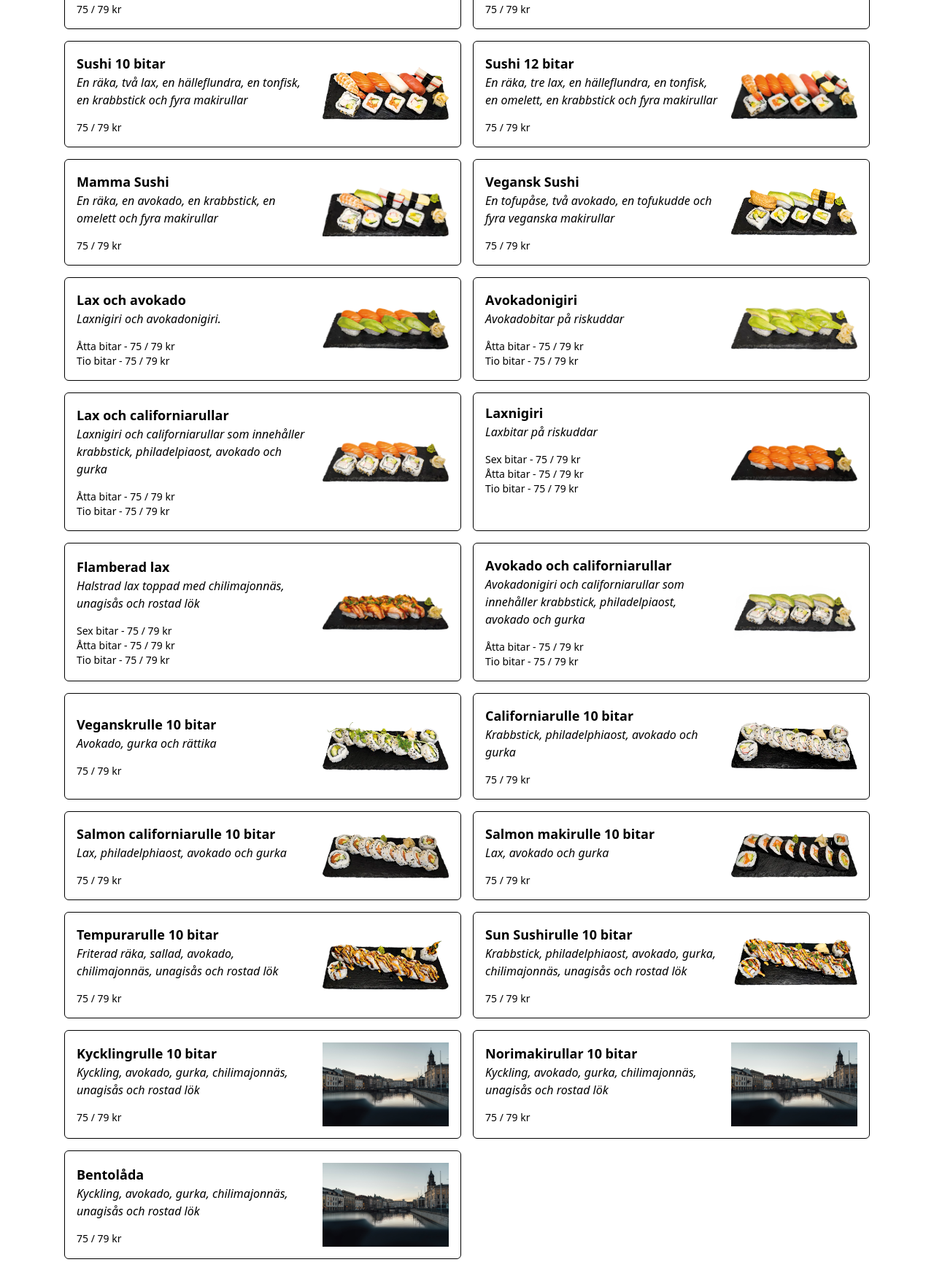
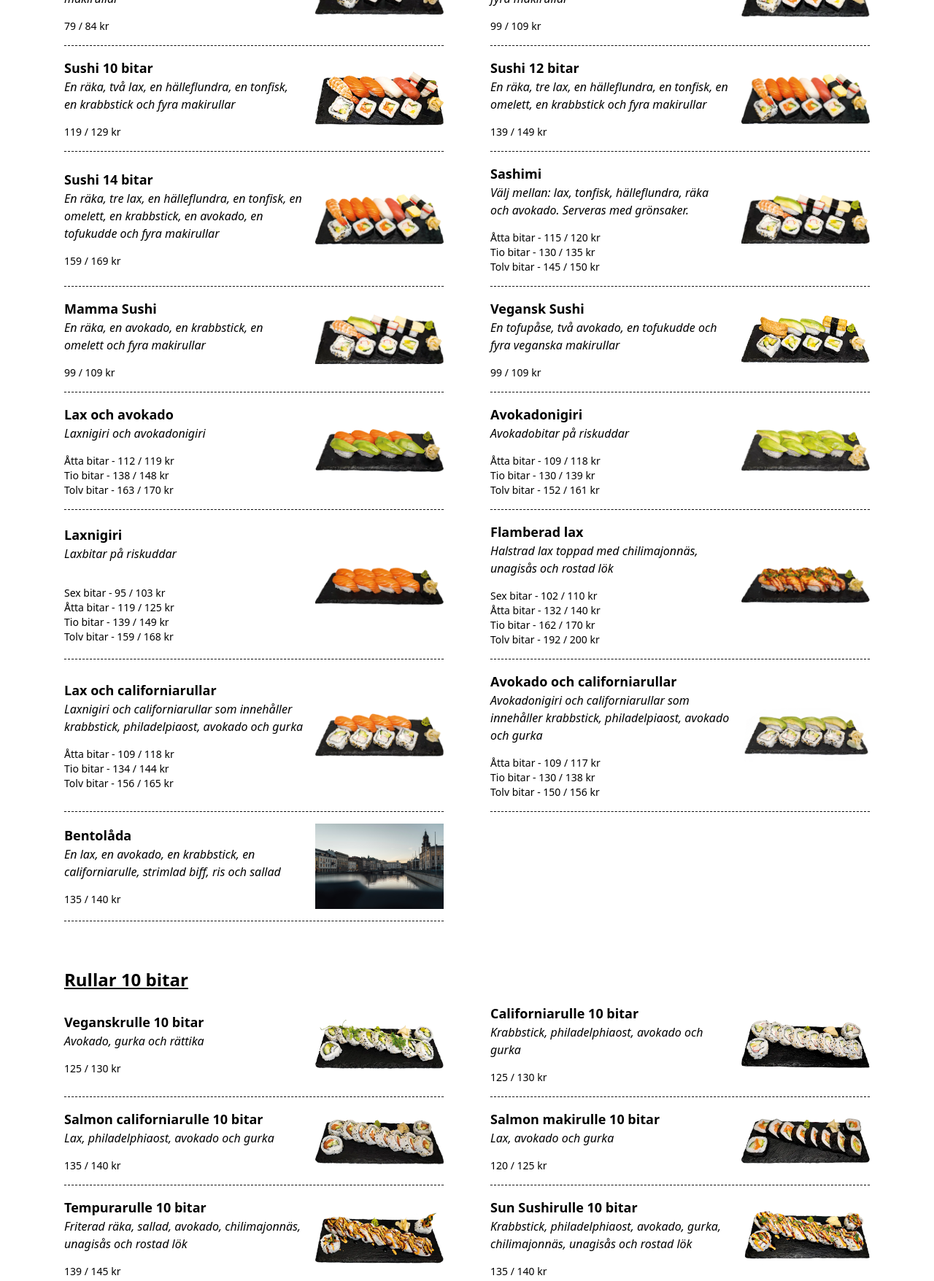
Before and after one commit to JenDin/sunsushigbg, a website: page src/sushi.html in a window 1280 px wide. Shown: the part 366-2122 px from the top of the page at 73% size. Drawn offline with Linux system fonts and the light colour scheme.

Commit message:
Add images

```diff
--- a/src/sushi.html
+++ b/src/sushi.html
@@ -84,23 +84,30 @@
           Sushi
         </h1>
 
-        <p class="px-6 md:grid md:grid-cols-2 md:gap-4 md:max-w-6xl md:mx-auto">
-          Om du har några bekymmer angående allergier hjälper vi dig gärna när
-          du beställer maten.
+        <p
+          class="px-6 md:grid md:grid-cols-2 md:gap-4 md:max-w-6xl md:mx-auto mb-10"
+        >
+          Priserna motsvarar lunch och efter lunch.
         </p>
 
+        <h2
+          class="text-2xl font-bold underline px-6 md:grid md:grid-cols-2 md:gap-4 md:max-w-6xl md:mx-auto"
+        >
+          Nigiri & Rullar | Sashimi
+        </h2>
+
         <section
-          class="p-6 md:grid md:grid-cols-2 md:gap-4 md:max-w-6xl md:mx-auto mb-10"
+          class="px-6 md:grid md:grid-cols-2 md:gap-x-16 md-gap-y-2 md:max-w-6xl md:mx-auto mb-8"
         >
           <div
-            class="border border-black hover:border-[#a50601] rounded-md p-4 mb-4 md:mb-0 flex items-center gap-4"
+            class="border-b border-black border-dashed hover:border-[#a50601] py-4 flex items-center gap-4"
           >
             <div class="flex flex-col justify-between w-[65%]">
               <h2 class="text-lg font-bold">Sushi 6 bitar</h2>
               <p class="italic text-md mb-4">
                 En lax, en avokado, en krabbstick och tre makirullar
               </p>
-              <p class="text-sm">75 / 79 kr</p>
+              <p class="text-sm">79 / 84 kr</p>
             </div>
             <div class="w-[35%]">
               <img
@@ -111,14 +118,14 @@
             </div>
           </div>
           <div
-            class="border border-black hover:border-[#a50601] rounded-md p-4 mb-4 md:mb-0 flex items-center gap-4"
+            class="border-b border-black border-dashed hover:border-[#a50601] py-4 flex items-center gap-4"
           >
             <div class="flex flex-col justify-between w-[65%]">
               <h2 class="text-lg font-bold">Sushi 8 bitar</h2>
               <p class="italic text-md mb-4">
                 En räka, en lax, en tonfisk, en krabbstick och fyra makirullar
               </p>
-              <p class="text-sm">75 / 79 kr</p>
+              <p class="text-sm">99 / 109 kr</p>
             </div>
             <div class="w-[35%]">
               <img
@@ -130,7 +137,7 @@
           </div>
 
           <div
-            class="border border-black hover:border-[#a50601] rounded-md p-4 mb-4 md:mb-0 flex items-center gap-4"
+            class="border-b border-black border-dashed hover:border-[#a50601] py-4 flex items-center gap-4"
           >
             <div class="flex flex-col justify-between w-[65%]">
               <h2 class="text-lg font-bold">Sushi 10 bitar</h2>
@@ -138,7 +145,7 @@
                 En räka, två lax, en hälleflundra, en tonfisk, en krabbstick och
                 fyra makirullar
               </p>
-              <p class="text-sm">75 / 79 kr</p>
+              <p class="text-sm">119 / 129 kr</p>
             </div>
             <div class="w-[35%]">
               <img
@@ -150,7 +157,7 @@
           </div>
 
           <div
-            class="border border-black hover:border-[#a50601] rounded-md p-4 mb-4 md:mb-0 flex items-center gap-4"
+            class="border-b border-black border-dashed hover:border-[#a50601] py-4 flex items-center gap-4"
           >
             <div class="flex flex-col justify-between w-[65%]">
               <h2 class="text-lg font-bold">Sushi 12 bitar</h2>
@@ -158,7 +165,7 @@
                 En räka, tre lax, en hälleflundra, en tonfisk, en omelett, en
                 krabbstick och fyra makirullar
               </p>
-              <p class="text-sm">75 / 79 kr</p>
+              <p class="text-sm">139 / 149 kr</p>
             </div>
             <div class="w-[35%]">
               <img
@@ -170,15 +177,37 @@
           </div>
 
           <div
-            class="border border-black hover:border-[#a50601] rounded-md p-4 mb-4 md:mb-0 flex items-center gap-4"
+            class="border-b border-black border-dashed hover:border-[#a50601] py-4 flex items-center gap-4"
           >
             <div class="flex flex-col justify-between w-[65%]">
-              <h2 class="text-lg font-bold">Mamma Sushi</h2>
+              <h2 class="text-lg font-bold">Sushi 14 bitar</h2>
               <p class="italic text-md mb-4">
-                En räka, en avokado, en krabbstick, en omelett och fyra
-                makirullar
+                En räka, tre lax, en hälleflundra, en tonfisk, en omelett, en
+                krabbstick, en avokado, en tofukudde och fyra makirullar
               </p>
-              <p class="text-sm">75 / 79 kr</p>
+              <p class="text-sm">159 / 169 kr</p>
+            </div>
+            <div class="w-[35%]">
+              <img
+                src="/src/images/sushi/12_bitar.webp"
+                class="w-[100%]"
+                alt=""
+              />
+            </div>
+          </div>
+
+          <div
+            class="border-b border-black border-dashed hover:border-[#a50601] py-4 flex items-center gap-4"
+          >
+            <div class="flex flex-col justify-between w-[65%]">
+              <h2 class="text-lg font-bold">Sashimi</h2>
+              <p class="italic text-md mb-4">
+                Välj mellan: lax, tonfisk, hälleflundra, räka och avokado.
+                Serveras med grönsaker.
+              </p>
+              <p class="text-sm">Åtta bitar - 115 / 120 kr</p>
+              <p class="text-sm">Tio bitar - 130 / 135 kr</p>
+              <p class="text-sm">Tolv bitar - 145 / 150 kr</p>
             </div>
             <div class="w-[35%]">
               <img
@@ -190,7 +219,27 @@
           </div>
 
           <div
-            class="border border-black hover:border-[#a50601] rounded-md p-4 mb-4 md:mb-0 flex items-center gap-4"
+            class="border-b border-black border-dashed hover:border-[#a50601] py-4 flex items-center gap-4"
+          >
+            <div class="flex flex-col justify-between w-[65%]">
+              <h2 class="text-lg font-bold">Mamma Sushi</h2>
+              <p class="italic text-md mb-4">
+                En räka, en avokado, en krabbstick, en omelett och fyra
+                makirullar
+              </p>
+              <p class="text-sm">99 / 109 kr</p>
+            </div>
+            <div class="w-[35%]">
+              <img
+                src="/src/images/sushi/mamma_sushi.webp"
+                class="w-[100%]"
+                alt=""
+              />
+            </div>
+          </div>
+
+          <div
+            class="border-b border-black border-dashed hover:border-[#a50601] py-4 flex items-center gap-4"
           >
             <div class="flex flex-col justify-between w-[65%]">
               <h2 class="text-lg font-bold">Vegansk Sushi</h2>
@@ -198,7 +247,7 @@
                 En tofupåse, två avokado, en tofukudde och fyra veganska
                 makirullar
               </p>
-              <p class="text-sm">75 / 79 kr</p>
+              <p class="text-sm">99 / 109 kr</p>
             </div>
             <div class="w-[35%]">
               <img
@@ -210,13 +259,14 @@
           </div>
 
           <div
-            class="border border-black hover:border-[#a50601] rounded-md p-4 mb-4 md:mb-0 flex items-center gap-4"
+            class="border-b border-black border-dashed hover:border-[#a50601] py-4 flex items-center gap-4"
           >
             <div class="flex flex-col justify-between w-[65%]">
               <h2 class="text-lg font-bold">Lax och avokado</h2>
-              <p class="italic text-md mb-4">Laxnigiri och avokadonigiri.</p>
-              <p class="text-sm">Åtta bitar - 75 / 79 kr</p>
-              <p class="text-sm">Tio bitar - 75 / 79 kr</p>
+              <p class="italic text-md mb-4">Laxnigiri och avokadonigiri</p>
+              <p class="text-sm">Åtta bitar - 112 / 119 kr</p>
+              <p class="text-sm">Tio bitar - 138 / 148 kr</p>
+              <p class="text-sm">Tolv bitar - 163 / 170 kr</p>
             </div>
             <div class="w-[35%]">
               <img
@@ -228,13 +278,14 @@
           </div>
 
           <div
-            class="border border-black hover:border-[#a50601] rounded-md p-4 mb-4 md:mb-0 flex items-center gap-4"
+            class="border-b border-black border-dashed hover:border-[#a50601] py-4 flex items-center gap-4"
           >
             <div class="flex flex-col justify-between w-[65%]">
               <h2 class="text-lg font-bold">Avokadonigiri</h2>
               <p class="italic text-md mb-4">Avokadobitar på riskuddar</p>
-              <p class="text-sm">Åtta bitar - 75 / 79 kr</p>
-              <p class="text-sm">Tio bitar - 75 / 79 kr</p>
+              <p class="text-sm">Åtta bitar - 109 / 118 kr</p>
+              <p class="text-sm">Tio bitar - 130 / 139 kr</p>
+              <p class="text-sm">Tolv bitar - 152 / 161 kr</p>
             </div>
             <div class="w-[35%]">
               <img
@@ -246,7 +297,49 @@
           </div>
 
           <div
-            class="border border-black hover:border-[#a50601] rounded-md p-4 mb-4 md:mb-0 flex items-center gap-4"
+            class="border-b border-black border-dashed hover:border-[#a50601] py-4 flex items-center gap-4"
+          >
+            <div class="flex flex-col justify-between w-[65%]">
+              <h2 class="text-lg font-bold md:mt-0">Laxnigiri</h2>
+              <p class="italic text-md md:mb-8">Laxbitar på riskuddar</p>
+              <p class="text-sm">Sex bitar - 95 / 103 kr</p>
+              <p class="text-sm">Åtta bitar - 119 / 125 kr</p>
+              <p class="text-sm">Tio bitar - 139 / 149 kr</p>
+              <p class="text-sm">Tolv bitar - 159 / 168 kr</p>
+            </div>
+            <div class="w-[35%]">
+              <img
+                src="/src/images/sushi/laxnigiri.webp"
+                class="w-[100%]"
+                alt=""
+              />
+            </div>
+          </div>
+
+          <div
+            class="border-b border-black border-dashed hover:border-[#a50601] py-4 flex items-center gap-4"
+          >
+            <div class="flex flex-col justify-between w-[65%]">
+              <h2 class="text-lg font-bold">Flamberad lax</h2>
+              <p class="italic text-md mb-4">
+                Halstrad lax toppad med chilimajonnäs, unagisås och rostad lök
+              </p>
+              <p class="text-sm">Sex bitar - 102 / 110 kr</p>
+              <p class="text-sm">Åtta bitar - 132 / 140 kr</p>
+              <p class="text-sm">Tio bitar - 162 / 170 kr</p>
+              <p class="text-sm">Tolv bitar - 192 / 200 kr</p>
+            </div>
+            <div class="w-[35%]">
+              <img
+                src="/src/images/sushi/flamberad_lax.webp"
+                class="w-[100%]"
+                alt=""
+              />
+            </div>
+          </div>
+
+          <div
+            class="border-b border-black border-dashed hover:border-[#a50601] py-4 flex items-center gap-4"
           >
             <div class="flex flex-col justify-between w-[65%]">
               <h2 class="text-lg font-bold">Lax och californiarullar</h2>
@@ -254,8 +347,9 @@
                 Laxnigiri och californiarullar som innehåller krabbstick,
                 philadelpiaost, avokado och gurka
               </p>
-              <p class="text-sm">Åtta bitar - 75 / 79 kr</p>
-              <p class="text-sm">Tio bitar - 75 / 79 kr</p>
+              <p class="text-sm">Åtta bitar - 109 / 118 kr</p>
+              <p class="text-sm">Tio bitar - 134 / 144 kr</p>
+              <p class="text-sm">Tolv bitar - 156 / 165 kr</p>
             </div>
             <div class="w-[35%]">
               <img
@@ -267,47 +361,7 @@
           </div>
 
           <div
-            class="border border-black hover:border-[#a50601] rounded-md p-4 mb-4 md:mb-0 flex items-center gap-4"
-          >
-            <div class="flex flex-col justify-between w-[65%]">
-              <h2 class="text-lg font-bold md:mt-[-33px]">Laxnigiri</h2>
-              <p class="italic text-md mb-4">Laxbitar på riskuddar</p>
-              <p class="text-sm">Sex bitar - 75 / 79 kr</p>
-              <p class="text-sm">Åtta bitar - 75 / 79 kr</p>
-              <p class="text-sm">Tio bitar - 75 / 79 kr</p>
-            </div>
-            <div class="w-[35%]">
-              <img
-                src="/src/images/sushi/laxnigiri.webp"
-                class="w-[100%]"
-                alt=""
-              />
-            </div>
-          </div>
-
-          <div
-            class="border border-black hover:border-[#a50601] rounded-md p-4 mb-4 md:mb-0 flex items-center gap-4"
-          >
-            <div class="flex flex-col justify-between w-[65%]">
-              <h2 class="text-lg font-bold">Flamberad lax</h2>
-              <p class="italic text-md mb-4">
-                Halstrad lax toppad med chilimajonnäs, unagisås och rostad lök
-              </p>
-              <p class="text-sm">Sex bitar - 75 / 79 kr</p>
-              <p class="text-sm">Åtta bitar - 75 / 79 kr</p>
-              <p class="text-sm">Tio bitar - 75 / 79 kr</p>
-            </div>
-            <div class="w-[35%]">
-              <img
-                src="/src/images/sushi/flamberad_lax.webp"
-                class="w-[100%]"
-                alt=""
-              />
-            </div>
-          </div>
-
-          <div
-            class="border border-black hover:border-[#a50601] rounded-md p-4 mb-4 md:mb-0 flex items-center gap-4"
+            class="border-b border-black border-dashed hover:border-[#a50601] py-4 flex items-center gap-4"
           >
             <div class="flex flex-col justify-between w-[65%]">
               <h2 class="text-lg font-bold">Avokado och californiarullar</h2>
@@ -315,8 +369,9 @@
                 Avokadonigiri och californiarullar som innehåller krabbstick,
                 philadelpiaost, avokado och gurka
               </p>
-              <p class="text-sm">Åtta bitar - 75 / 79 kr</p>
-              <p class="text-sm">Tio bitar - 75 / 79 kr</p>
+              <p class="text-sm">Åtta bitar - 109 / 117 kr</p>
+              <p class="text-sm">Tio bitar - 130 / 138 kr</p>
+              <p class="text-sm">Tolv bitar - 150 / 156 kr</p>
             </div>
             <div class="w-[35%]">
               <img
@@ -328,12 +383,38 @@
           </div>
 
           <div
-            class="border border-black hover:border-[#a50601] rounded-md p-4 mb-4 md:mb-0 flex items-center gap-4"
+            class="border-b border-black border-dashed hover:border-[#a50601] py-4 flex items-center gap-4"
+          >
+            <div class="flex flex-col justify-between w-[65%]">
+              <h2 class="text-lg font-bold">Bentolåda</h2>
+              <p class="text-md italic mb-4">
+                En lax, en avokado, en krabbstick, en californiarulle, strimlad
+                biff, ris och sallad
+              </p>
+              <p class="text-sm">135 / 140 kr</p>
+            </div>
+            <div class="w-[35%]">
+              <img src="/src/images/gothenburg.jpg" class="w-[100%]" alt="" />
+            </div>
+          </div>
+        </section>
+
+        <p
+          class="text-2xl font-bold underline px-6 mt-16 md:grid md:grid-cols-2 md:gap-4 md:max-w-6xl md:mx-auto"
+        >
+          Rullar 10 bitar
+        </p>
+
+        <section
+          class="px-6 md:grid md:grid-cols-2 md:gap-x-16 md:max-w-6xl md:mx-auto mb-10"
+        >
+          <div
+            class="border-b border-black border-dashed hover:border-[#a50601] py-4 flex items-center gap-4"
           >
             <div class="flex flex-col justify-between w-[65%]">
               <h2 class="text-lg font-bold">Veganskrulle 10 bitar</h2>
               <p class="italic text-md mb-4">Avokado, gurka och rättika</p>
-              <p class="text-sm">75 / 79 kr</p>
+              <p class="text-sm">125 / 130 kr</p>
             </div>
             <div class="w-[35%]">
               <img
@@ -345,14 +426,14 @@
           </div>
 
           <div
-            class="border border-black hover:border-[#a50601] rounded-md p-4 mb-4 md:mb-0 flex items-center gap-4"
+            class="border-b border-black border-dashed hover:border-[#a50601] py-4 flex items-center gap-4"
           >
             <div class="flex flex-col justify-between w-[65%]">
               <h2 class="text-lg font-bold">Californiarulle 10 bitar</h2>
               <p class="italic text-md mb-4">
                 Krabbstick, philadelphiaost, avokado och gurka
               </p>
-              <p class="text-sm">75 / 79 kr</p>
+              <p class="text-sm">125 / 130 kr</p>
             </div>
             <div class="w-[35%]">
               <img
@@ -364,14 +445,14 @@
           </div>
 
           <div
-            class="border border-black hover:border-[#a50601] rounded-md p-4 mb-4 md:mb-0 flex items-center gap-4"
+            class="border-b border-black border-dashed hover:border-[#a50601] py-4 flex items-center gap-4"
           >
             <div class="flex flex-col justify-between w-[65%]">
               <h2 class="text-lg font-bold">Salmon californiarulle 10 bitar</h2>
               <p class="italic text-md mb-4">
                 Lax, philadelphiaost, avokado och gurka
               </p>
-              <p class="text-sm">75 / 79 kr</p>
+              <p class="text-sm">135 / 140 kr</p>
             </div>
             <div class="w-[35%]">
               <img
@@ -383,12 +464,12 @@
           </div>
 
           <div
-            class="border border-black hover:border-[#a50601] rounded-md p-4 mb-4 md:mb-0 flex items-center gap-4"
+            class="border-b border-black border-dashed hover:border-[#a50601] py-4 flex items-center gap-4"
           >
             <div class="flex flex-col justify-between w-[65%]">
               <h2 class="text-lg font-bold">Salmon makirulle 10 bitar</h2>
               <p class="italic text-md mb-4">Lax, avokado och gurka</p>
-              <p class="text-sm">75 / 79 kr</p>
+              <p class="text-sm">120 / 125 kr</p>
             </div>
             <div class="w-[35%]">
               <img
@@ -400,7 +481,7 @@
           </div>
 
           <div
-            class="border border-black hover:border-[#a50601] rounded-md p-4 mb-4 md:mb-0 flex items-center gap-4"
+            class="border-b border-black border-dashed hover:border-[#a50601] py-4 flex items-center gap-4"
           >
             <div class="flex flex-col justify-between w-[65%]">
               <h2 class="text-lg font-bold">Tempurarulle 10 bitar</h2>
@@ -408,7 +489,7 @@
                 Friterad räka, sallad, avokado, chilimajonnäs, unagisås och
                 rostad lök
               </p>
-              <p class="text-sm">75 / 79 kr</p>
+              <p class="text-sm">139 / 145 kr</p>
             </div>
             <div class="w-[35%]">
               <img
@@ -420,7 +501,7 @@
           </div>
 
           <div
-            class="border border-black hover:border-[#a50601] rounded-md p-4 mb-4 md:mb-0 flex items-center gap-4"
+            class="border-b border-black border-dashed hover:border-[#a50601] py-4 flex items-center gap-4"
           >
             <div class="flex flex-col justify-between w-[65%]">
               <h2 class="text-lg font-bold">Sun Sushirulle 10 bitar</h2>
@@ -428,7 +509,7 @@
                 Krabbstick, philadelphiaost, avokado, gurka, chilimajonnäs,
                 unagisås och rostad lök
               </p>
-              <p class="text-sm">75 / 79 kr</p>
+              <p class="text-sm">135 / 140 kr</p>
             </div>
             <div class="w-[35%]">
               <img
@@ -440,14 +521,15 @@
           </div>
 
           <div
-            class="border border-black hover:border-[#a50601] rounded-md p-4 mb-4 md:mb-0 flex items-center gap-4"
+            class="border-b border-black border-dashed hover:border-[#a50601] py-4 flex items-center gap-4"
           >
             <div class="flex flex-col justify-between w-[65%]">
               <h2 class="text-lg font-bold">Kycklingrulle 10 bitar</h2>
               <p class="text-md italic mb-4">
-                Kyckling, avokado, gurka, chilimajonnäs, unagisås och rostad lök
+                Friterad kyckling, avokado, gurka, chilimajonnäs, unagisås och
+                rostad lök
               </p>
-              <p class="text-sm">75 / 79 kr</p>
+              <p class="text-sm">139 / 145 kr</p>
             </div>
             <div class="w-[35%]">
               <img src="/src/images/gothenburg.jpg" class="w-[100%]" alt="" />
@@ -455,29 +537,15 @@
           </div>
 
           <div
-            class="border border-black hover:border-[#a50601] rounded-md p-4 mb-4 md:mb-0 flex items-center gap-4"
+            class="border-b border-black border-dashed hover:border-[#a50601] py-4 flex items-center gap-4"
           >
             <div class="flex flex-col justify-between w-[65%]">
-              <h2 class="text-lg font-bold">Norimakirullar 10 bitar</h2>
+              <h2 class="text-lg font-bold">Norimaki 10 bitar</h2>
               <p class="text-md italic mb-4">
-                Kyckling, avokado, gurka, chilimajonnäs, unagisås och rostad lök
+                Två californiarullar, tre krabbstickmaki, tre laxmaki och två
+                veganska maki.
               </p>
-              <p class="text-sm">75 / 79 kr</p>
-            </div>
-            <div class="w-[35%]">
-              <img src="/src/images/gothenburg.jpg" class="w-[100%]" alt="" />
-            </div>
-          </div>
-
-          <div
-            class="border border-black hover:border-[#a50601] rounded-md p-4 mb-4 md:mb-0 flex items-center gap-4"
-          >
-            <div class="flex flex-col justify-between w-[65%]">
-              <h2 class="text-lg font-bold">Bentolåda</h2>
-              <p class="text-md italic mb-4">
-                Kyckling, avokado, gurka, chilimajonnäs, unagisås och rostad lök
-              </p>
-              <p class="text-sm">75 / 79 kr</p>
+              <p class="text-sm">120 / 125 kr</p>
             </div>
             <div class="w-[35%]">
               <img src="/src/images/gothenburg.jpg" class="w-[100%]" alt="" />
```
Also changed, not shown: src/pokebowl.html (+18 -17 lines), src/varmratter.html (+68 -75 lines), dist/css/output.css, src/images/pokebowl/kyckling.webp (added), src/images/pokebowl/tofu.webp (added), src/images/varmratter/gongbao.webp (added).
